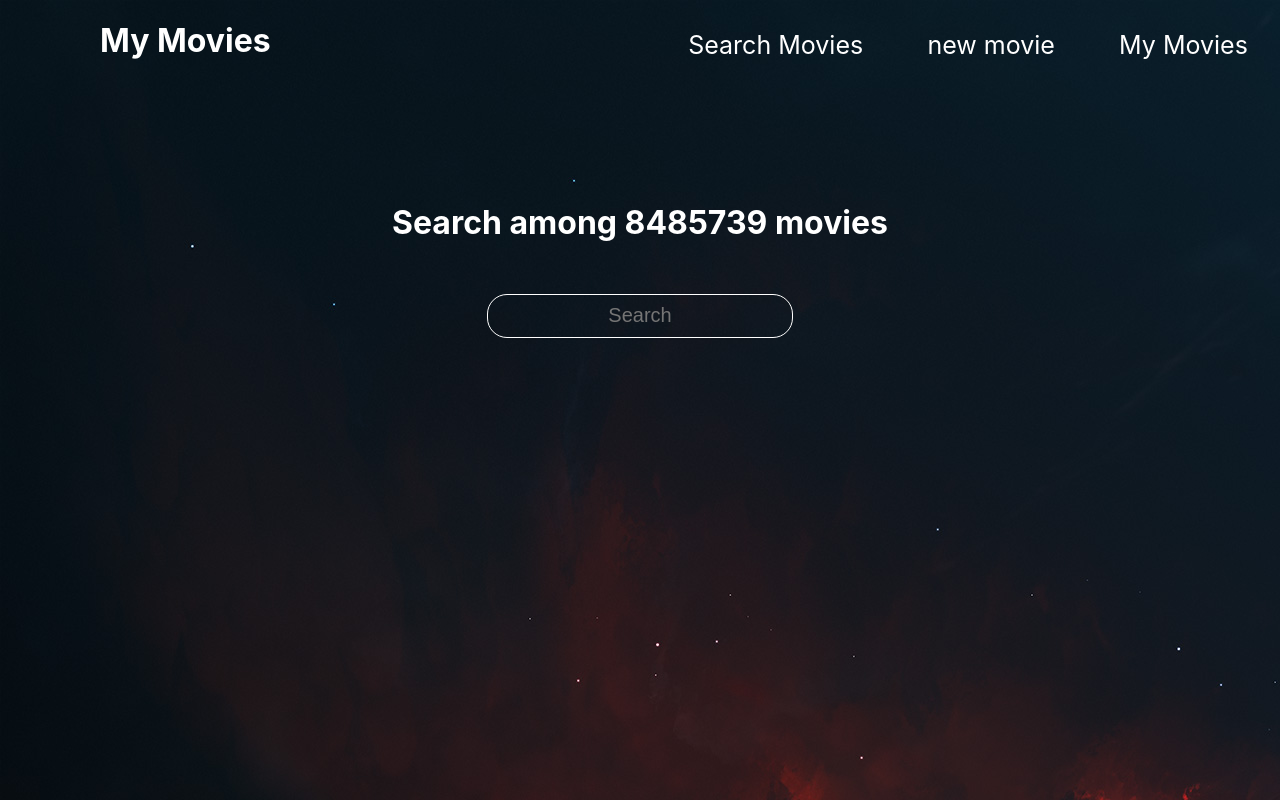
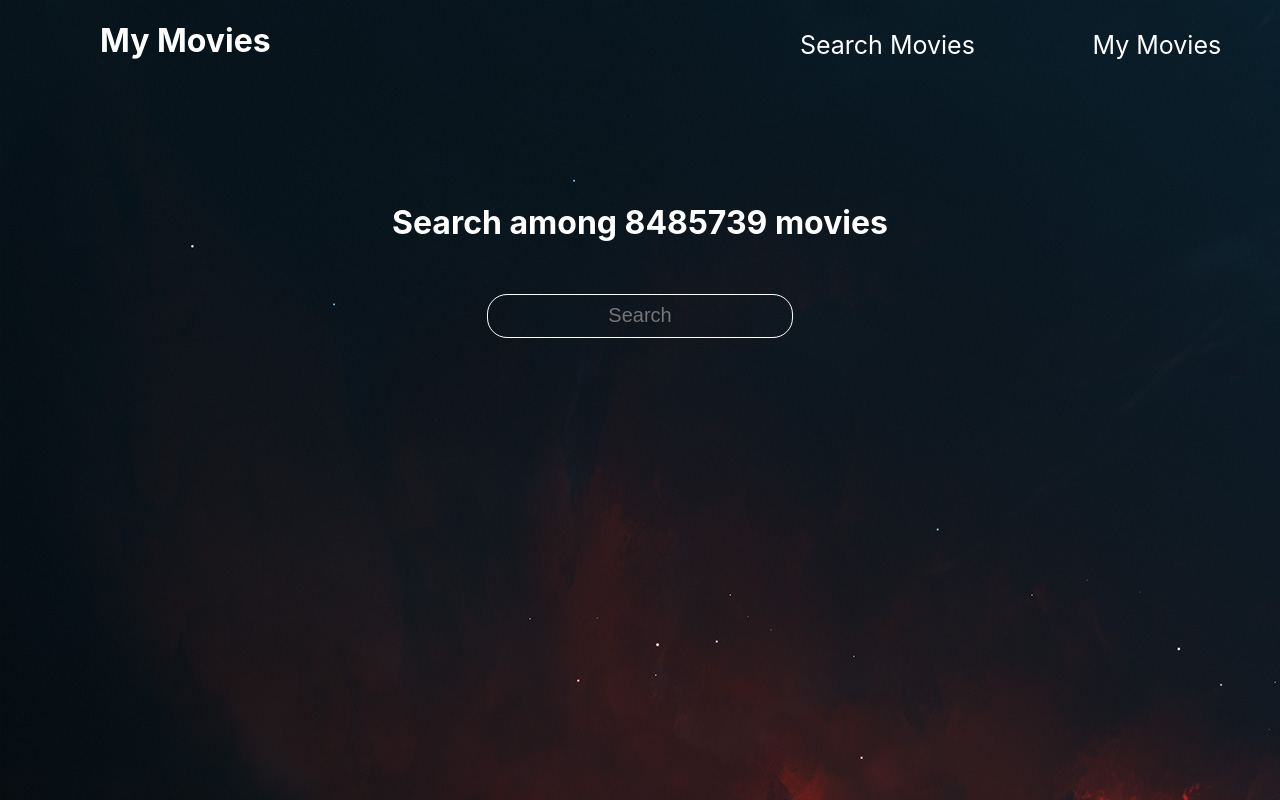
Before and after one commit to klaraingela/project-group04, a React (Create React App) app: page / in a window 1280 px wide. Built offline with nearby package versions, Linux system fonts and the light colour scheme.

Commit message:
sammanslagning

```diff
--- a/src/App.js
+++ b/src/App.js
@@ -9,7 +9,6 @@ function Navbar(){
       <h1>My Movies</h1>
       <div>
         <a>Search Movies</a>
-        <a>new movie</a>
         <a>My Movies</a>
       </div>
     </div>
```
